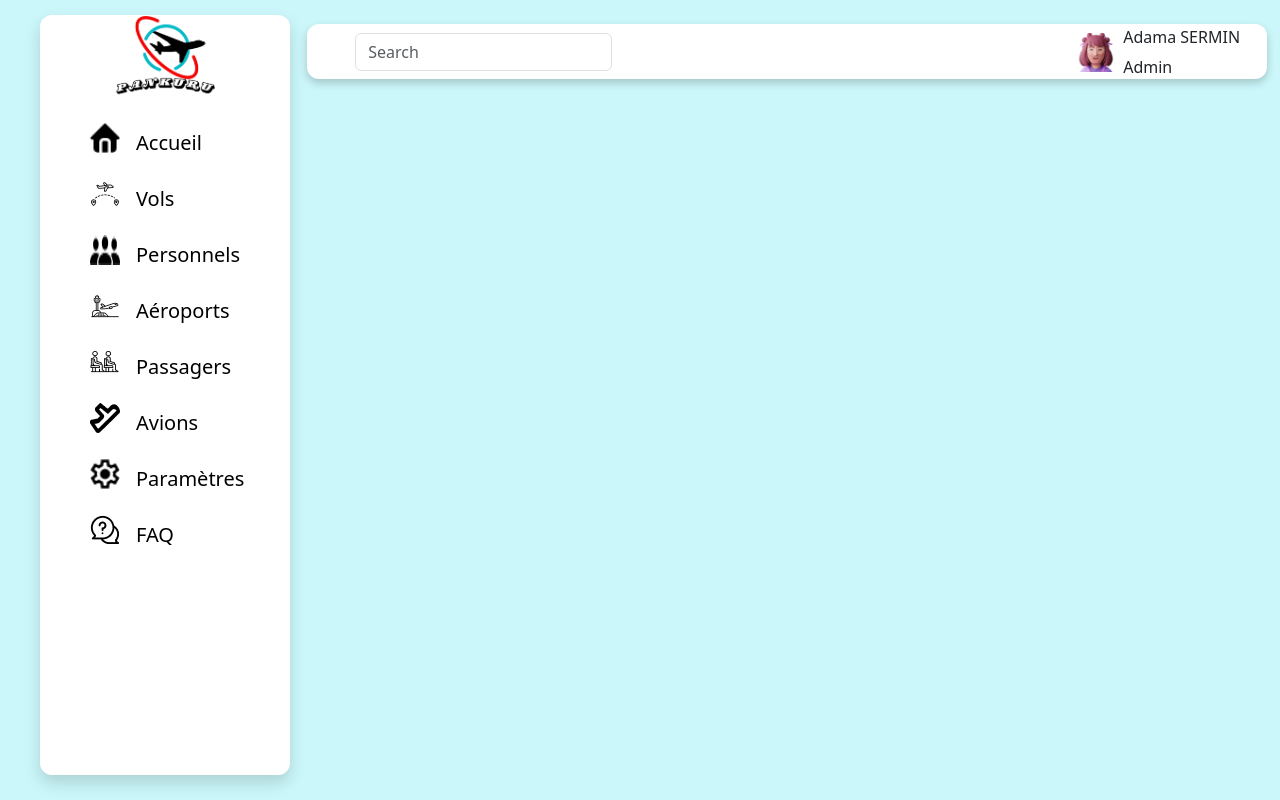
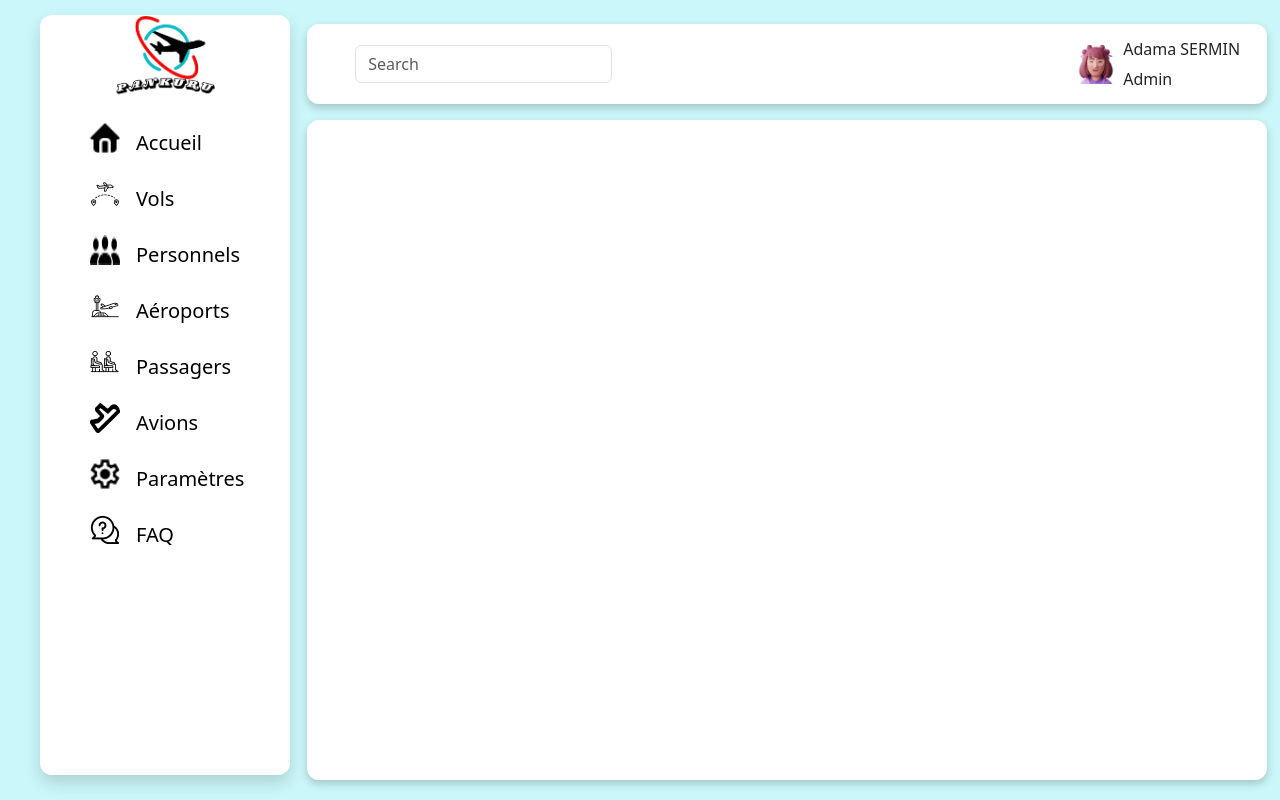
Before and after one commit to Adamasermin/gestion_de_reservation, an Angular app in the folder FrontEndAngular/: page / in a window 1280 px wide. Built offline with nearby package versions, Linux system fonts and the light colour scheme.

Commit message:
mise a jour

```diff
--- a/FrontEndAngular/package.json
+++ b/FrontEndAngular/package.json
@@ -20,6 +20,8 @@
     "@angular/router": "^18.1.0",
     "bootstrap": "^5.3.3",
     "bootstrap-icons": "^1.11.3",
+    "chart.js": "^4.4.3",
+    "ng2-charts": "^6.0.1",
     "rxjs": "~7.8.0",
     "tslib": "^2.3.0",
     "zone.js": "~0.14.3"
--- a/FrontEndAngular/src/app/app.component.css
+++ b/FrontEndAngular/src/app/app.component.css
@@ -0,0 +1,19 @@
+.section-2{
+    position: absolute;
+    width: 75%;
+    height: 82.5%;
+    left: 24%;
+    top: 15%;
+    background: #FFFFFF;
+    border-radius: 12px;
+    box-shadow: 0 4px 8px rgba(0, 0, 0, 0.2);
+}
+
+.mon-h5{
+    padding-left: 5%;
+}
+
+.contain-graph{
+    display: grid;
+    grid-template-rows: repeat(2, 1fr);
+}
--- a/FrontEndAngular/src/app/app.component.html
+++ b/FrontEndAngular/src/app/app.component.html
@@ -2,8 +2,27 @@
   <app-bar-navigation></app-bar-navigation>
 </header>
 <main>
+
   <section>
     <app-bar-recherche></app-bar-recherche>
   </section>
-  <section></section>
+
+  <section class="section-2">
+    <router-outlet/>
+    <!-- <h2 class="text-center pt-4">Adama SERMIN</h2>
+    <div>
+      <h5 class="mon-h5">Statistiques de l'entreprise</h5>
+      <div>
+        <div class="contain-graph">
+          <app-graphe></app-graphe>
+        </div>
+        <div></div>
+      </div>
+    </div>
+    <div>
+      <h5 class="mon-h5">Tâches à effectuer</h5>
+      <div></div>
+      <div></div>
+    </div> -->
+  </section>
 </main>
--- a/FrontEndAngular/src/app/app.config.ts
+++ b/FrontEndAngular/src/app/app.config.ts
@@ -1,8 +1,13 @@
 import { ApplicationConfig, provideZoneChangeDetection } from '@angular/core';
 import { provideRouter } from '@angular/router';
-
+// import { NgChartsModule } from 'ng2-charts';
 import { routes } from './app.routes';
 
 export const appConfig: ApplicationConfig = {
-  providers: [provideZoneChangeDetection({ eventCoalescing: true }), provideRouter(routes)]
+  providers: [
+    provideZoneChangeDetection({ eventCoalescing: true }),
+    provideRouter(routes),
+    provideRouter(routes),
+    // importProvidersFrom(NgChartsModule)
+  ]
 };
--- a/FrontEndAngular/src/app/components/child-components/bar-navigation/bar-navigation.component.html
+++ b/FrontEndAngular/src/app/components/child-components/bar-navigation/bar-navigation.component.html
@@ -53,4 +53,3 @@
         </nav>
     </div>
 </div>
-<router-outlet></router-outlet>
--- a/FrontEndAngular/src/app/components/child-components/bar-recherche/bar-recherche.component.css
+++ b/FrontEndAngular/src/app/components/child-components/bar-recherche/bar-recherche.component.css
@@ -1,7 +1,7 @@
 .ma-div{
     position: absolute;
     width: 75%;
-    height: 55px;
+    height: 10%;
     left: 24%;
     top: 3%;
     background: #FFFFFF;
--- /dev/null
+++ b/FrontEndAngular/src/app/components/child-components/graphe/graphe.component.html
@@ -0,0 +1,6 @@
+<div>
+    <!-- <canvas baseChart
+    [data]="data"
+    [type]="'bar'">
+  </canvas> -->
+  </div>
--- /dev/null
+++ b/FrontEndAngular/src/app/components/child-components/graphe/graphe.component.ts
@@ -0,0 +1,21 @@
+import { Component } from '@angular/core';
+import { ChartData } from 'chart.js';
+// import { NgChartsModule } from 'ng2-charts';
+
+@Component({
+  selector: 'app-graphe',
+  standalone: true,
+  imports: [],
+  templateUrl: './graphe.component.html',
+  styleUrl: './graphe.component.css'
+})
+export class GrapheComponent {
+  data: ChartData<'bar'> = {
+    labels: ['Jan'],
+    datasets: [
+      {
+        data: [10]
+      }
+    ]
+  }
+}
```
Also changed, not shown: FrontEndAngular/src/app/app.component.ts (+7 -1 lines), FrontEndAngular/src/app/components/child-components/graphe/graphe.component.css (added), 2 other files (tests, documents, lock files or other folders).
